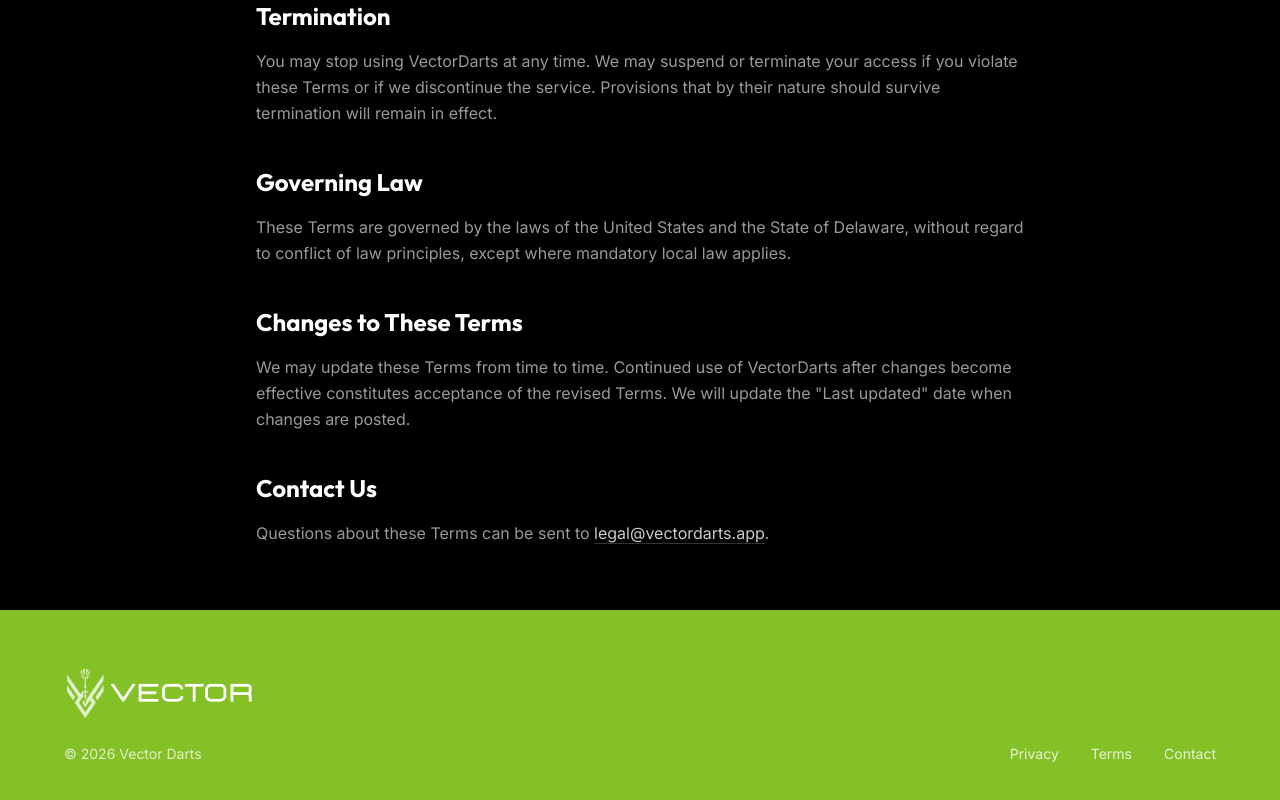
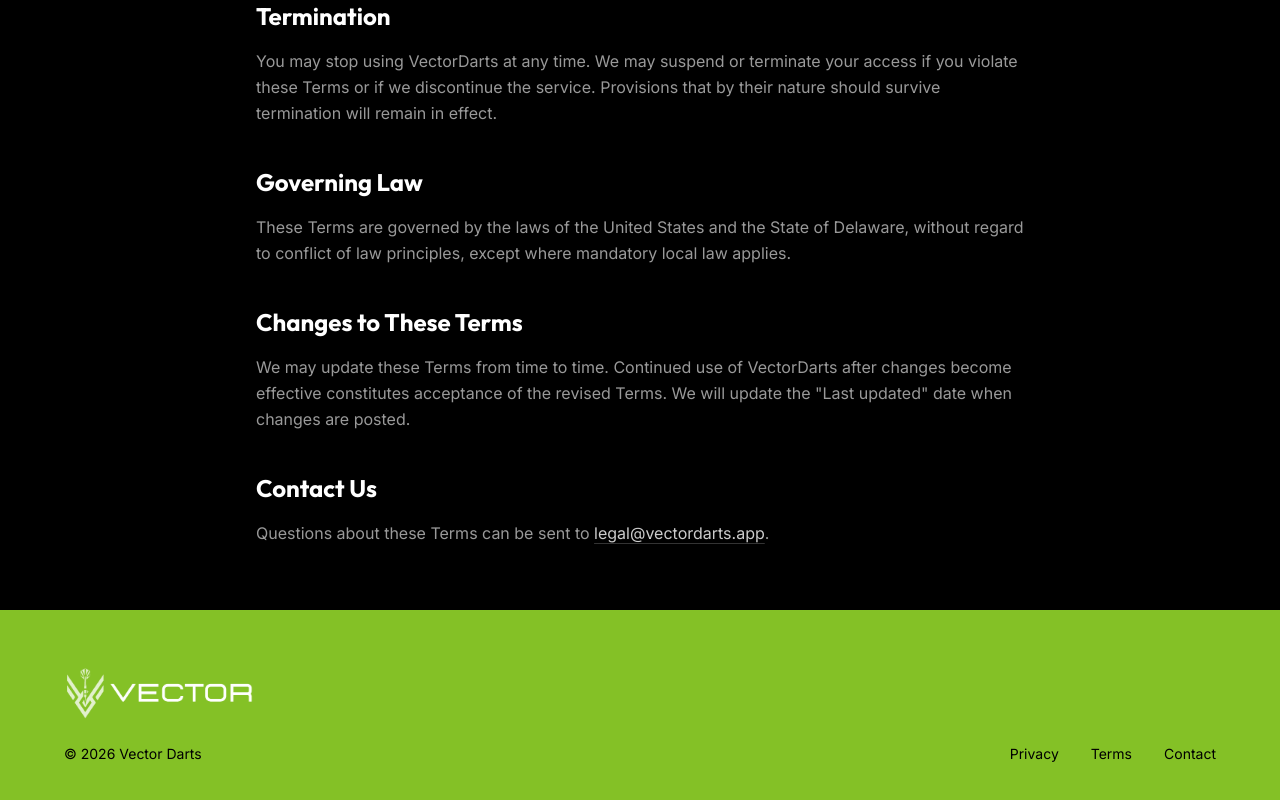
Before and after one commit to foundry360/dartos_landing, a Next.js app: page /terms in a window 1280 px wide. Shown: the part 2266-3066 px from the top of the page. Built offline with nearby package versions, Linux system fonts and the light colour scheme; no server answers.

Commit message:
update: set footer text color to black
Co-authored-by: Cursor <cursoragent@cursor.com>

```diff
--- a/src/components/landing/Footer.tsx
+++ b/src/components/landing/Footer.tsx
@@ -19,21 +19,29 @@ export function Footer({ showLogo = true }: FooterProps) {
           ) : null}
           <p
             className={
-              showLogo ? "mt-4 text-sm text-white/75" : "text-sm text-white/75"
+              showLogo
+                ? "mt-4 text-sm text-[#000000]"
+                : "text-sm text-[#000000]"
             }
           >
             © {new Date().getFullYear()} Vector Darts
           </p>
         </div>
 
-        <div className="flex gap-8 text-sm text-white/80">
-          <Link href="/privacy" className="transition-colors hover:text-white">
+        <div className="flex gap-8 text-sm text-[#000000]">
+          <Link
+            href="/privacy"
+            className="transition-colors hover:text-black/70"
+          >
             Privacy
           </Link>
-          <Link href="/terms" className="transition-colors hover:text-white">
+          <Link href="/terms" className="transition-colors hover:text-black/70">
             Terms
           </Link>
-          <Link href="/contact" className="transition-colors hover:text-white">
+          <Link
+            href="/contact"
+            className="transition-colors hover:text-black/70"
+          >
             Contact
           </Link>
         </div>
```
